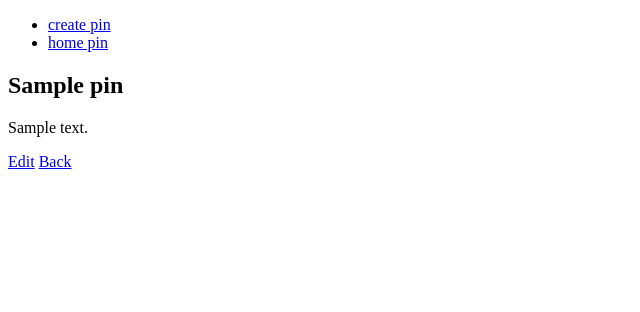
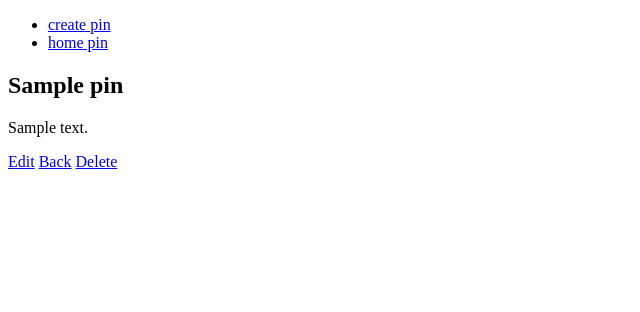
Before and after one commit to ericp84/symfony5-project, a Symfony app: template templates/pins/show.html.twig in a window 1280 px wide. Shown: the top 312 px of the page, without its empty margins (0-640 px from the left). Run offline with Twig, Linux system fonts and the light colour scheme; the template is opened without the code that fills it: most values are stand-ins (such as "Sample title", 1, 10 or a date in 2020); some libraries are stand-ins or nearby versions.

Commit message:
add delete route and function

```diff
--- a/templates/pins/show.html.twig
+++ b/templates/pins/show.html.twig
@@ -9,6 +9,11 @@
         <p>{{pin.description}}</p>
         <a href="{{path('app_pins_edit', {id: pin.id}) }}">Edit</a>
         <a href="{{path('app_home')}}">Back</a>
+        <a href="https://google.com" onclick="event.preventDefault(); confirm('Etes vous sur ?') && document.getElementById('js-pin-delete-form').submit();" >Delete</a>
     </article>
+            <form id="js-pin-delete-form" action="{{path('app_pins_delete', {id: pin.id})}}" method="get" style="display: none;">
+            <input type="hidden" name="_method" value="DELETE">
+            <input type="submit" value="delete">
+        </form>
 
 {% endblock %}
```
Also changed, not shown: src/Controller/PinsController.php (+12 -1 lines).
